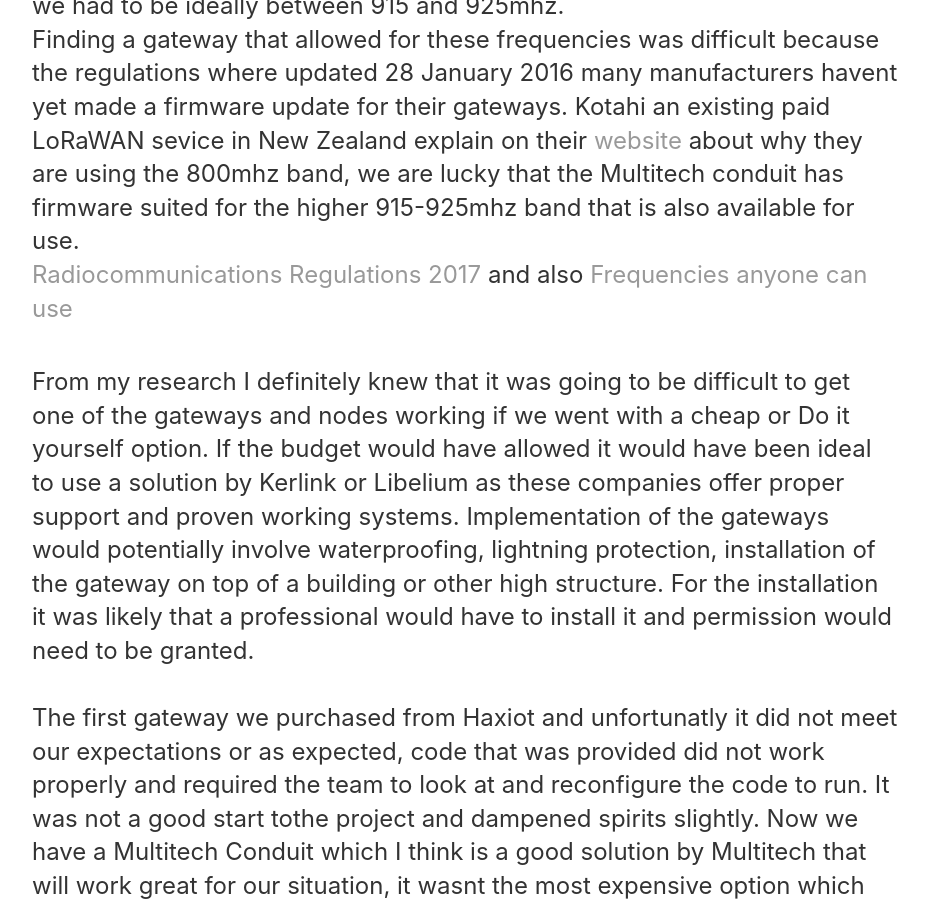
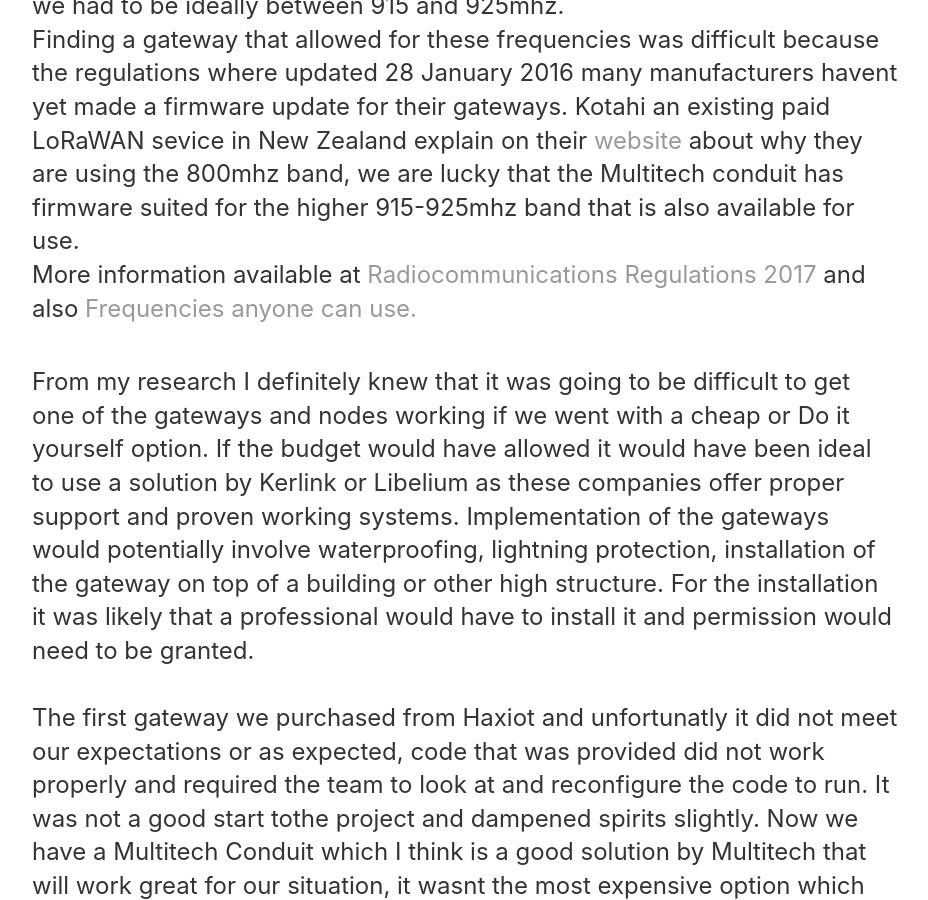
Before and after one commit to CampbellMcDowall/CampbellMcDowall.github.io, a Jekyll site: the page built from projectOne.html, in a window 1280 px wide and 900 px high, scrolled down 1285 px. Shown: the whole window, without its empty margins (175-1103 px from the left). Built offline with Jekyll 4.4.1, drawn with Linux system fonts in a browser that asks for light colours; nearby versions of some CDN libraries.

Commit message:
Update projectOne.html

```diff
--- a/projectOne.html
+++ b/projectOne.html
@@ -39,7 +39,7 @@
 				Finding a gateway that allowed for these frequencies was difficult because the regulations where updated 28 January 2016 many manufacturers havent yet made a firmware update for their gateways.
 				Kotahi an existing paid LoRaWAN sevice in New Zealand explain on their <a href="https://kotahi.net/radio-frequencies-bands-and-inspections/">website</a> about why they are using the 800mhz band,
 				we are lucky that the Multitech conduit has firmware suited for the higher 915-925mhz band that is also available for use.<br>
-				<a href="https://gazette.govt.nz/notice/id/2017-go415">Radiocommunications Regulations 2017</a> and also <a href="https://www.rsm.govt.nz/consumers/frequencies-anyone-can-use">Frequencies anyone can use</a>
+				More information available at <a href="https://gazette.govt.nz/notice/id/2017-go415">Radiocommunications Regulations 2017</a> and also <a href="https://www.rsm.govt.nz/consumers/frequencies-anyone-can-use">Frequencies anyone can use.</a>
 			</p>
 			<br>
 			<p>
```
